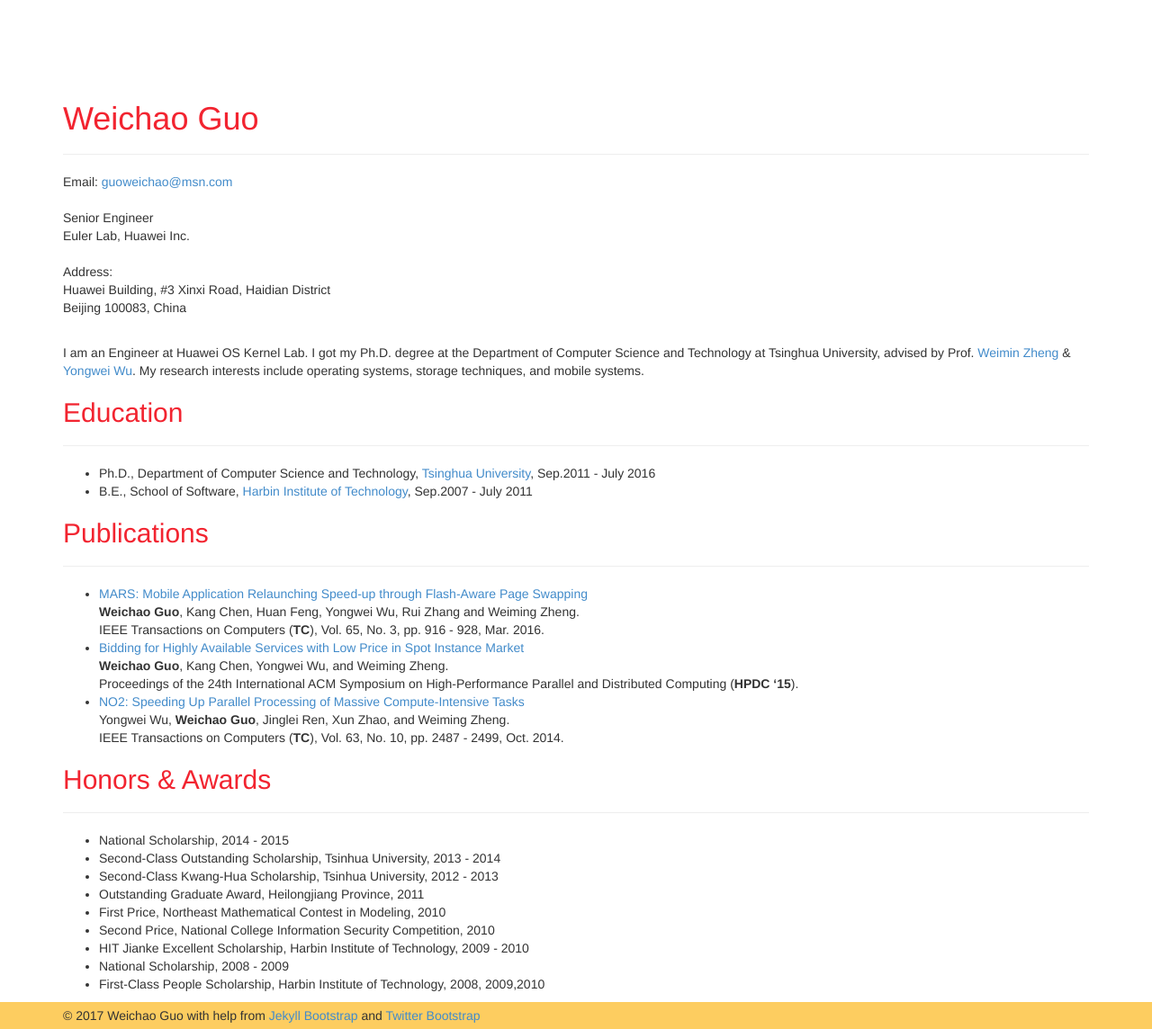
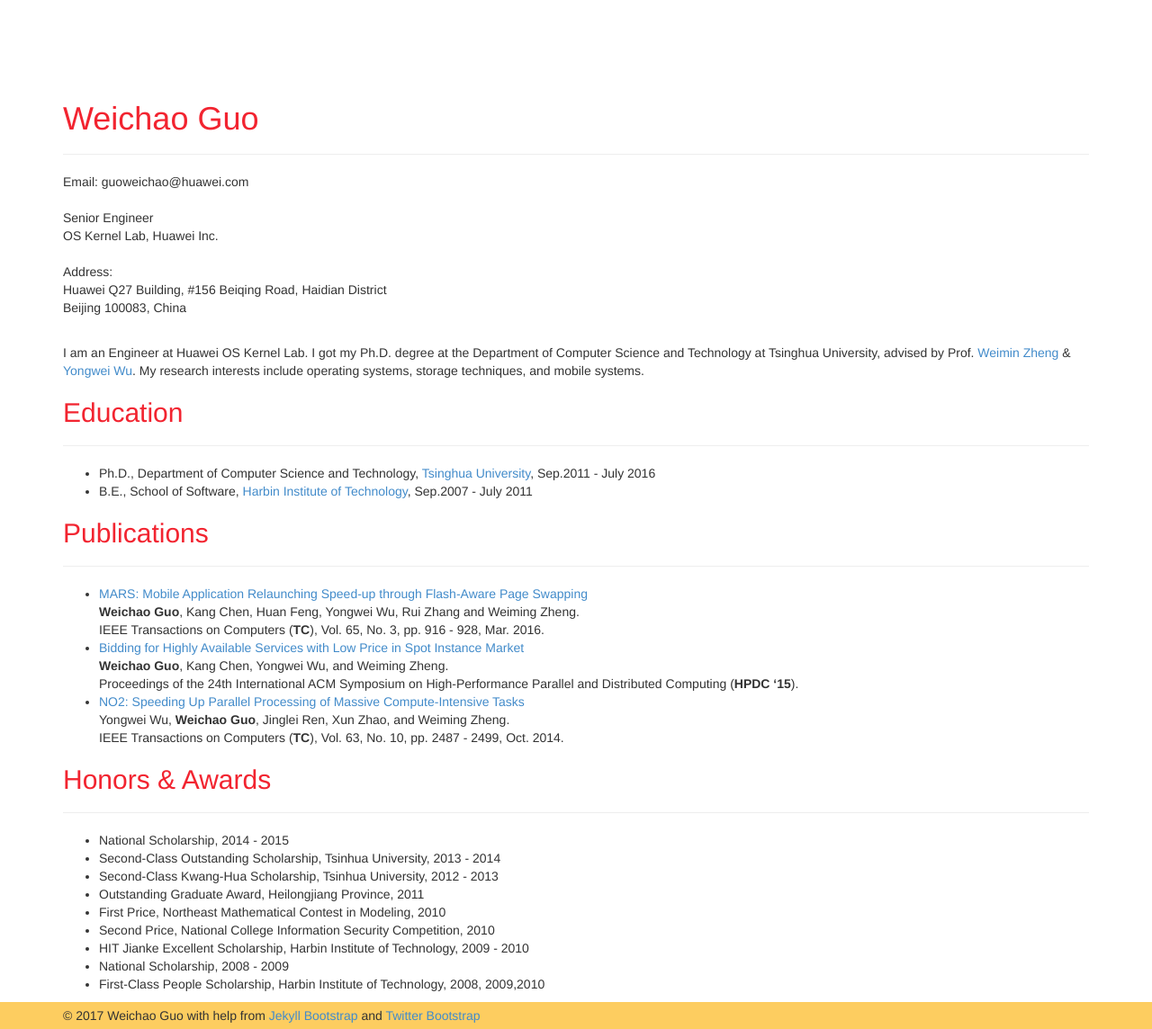
Before and after one commit to weichaoguo/weichaoguo.github.io, a Jekyll site: the page built from index.md, in a window 1280 px wide. Shown: the whole page at 90% size. Built offline with Jekyll 4.4.1, drawn with Linux system fonts in a browser that asks for light colours; nearby versions of some CDN libraries.

Commit message:
update address & email

```diff
--- a/index.md
+++ b/index.md
@@ -13,14 +13,17 @@ title: Weichao Guo
 </td>
 <td>
 -->
-Email: <a href="mailto:guoweichao@msn.com">guoweichao@msn.com</a>
+Email:
+<span id="email" style="unicode-bidi:bidi-override; direction: rtl;">
+    moc.iewauh@oahciewoug
+</span>
 <br>
 <br>
 Senior Engineer
 <br>
-Euler Lab, Huawei Inc.<br>
+OS Kernel Lab, Huawei Inc.<br>
 <br>Address:<br>
-Huawei Building, #3 Xinxi Road, Haidian District<br>
+Huawei Q27 Building, #156 Beiqing Road, Haidian District<br>
 Beijing 100083, China
 <!--
 </td>
```
Also changed, not shown: _includes/themes/bootstrap-3/default.html (+11 -1 lines).
